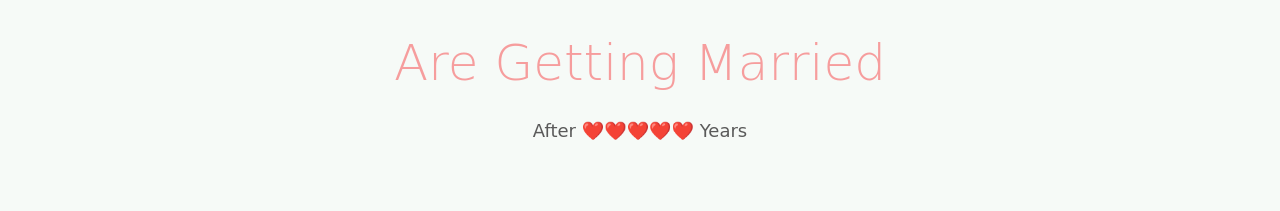
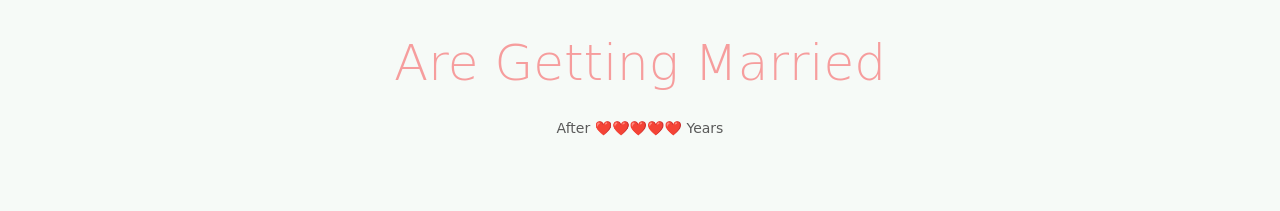
Before and after one commit to 15ivan12isadora18/15ivan12isadora18.github.io, a website: page index.html in a window 1280 px wide. Shown: the part 1320-1531 px from the top of the page. Drawn offline with nearby package versions, Linux system fonts and the light colour scheme; files whose address does not match are found by name; a web font is replaced by a local one.

Commit message:
Update index.html

```diff
--- a/index.html
+++ b/index.html
@@ -94,7 +94,7 @@
 					<div class="col-md-8 col-md-offset-2">
 						<div class="col-md-12 text-center heading-section">
 							<h2>Are Getting Married</h2>
-							<h4>After ❤️❤️❤️❤️❤️ Years</h4>
+							<h5>After ❤️❤️❤️❤️❤️ Years</h5>
 						</div>
 					</div>
 				</div>
```
